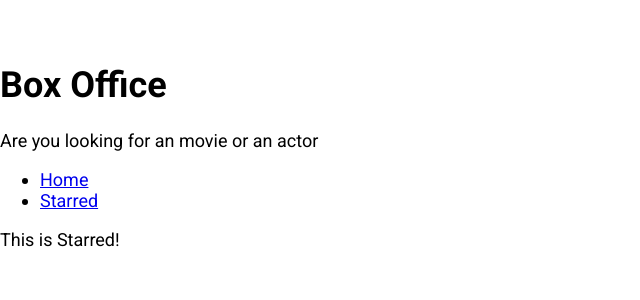
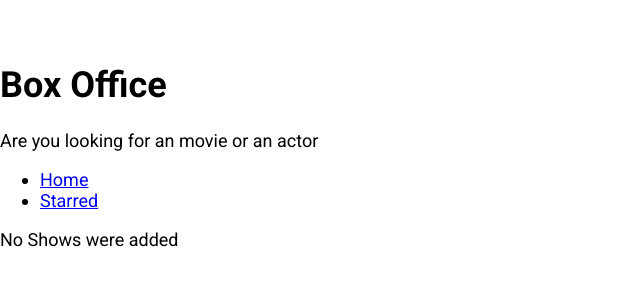
Before and after one commit to nygupta/Box-Office, a React (Create React App) app: page /starred in a window 1280 px wide. Shown: the top 300 px of the page, without its empty margins (0-640 px from the left). Built offline with nearby package versions, Linux system fonts and the light colour scheme.

Commit message:
finished starred page

```diff
--- a/src/pages/Home.js
+++ b/src/pages/Home.js
@@ -14,7 +14,6 @@
         apiGet(`/search/${searchOptions}?q=${input}`)
             .then(result => {
                 setResults(result);
-                console.log(result)
             });
     }
 
--- a/src/pages/Show.js
+++ b/src/pages/Show.js
@@ -36,7 +36,7 @@
                     dispatch({type: 'FETCH_SUCCESS', show: results});
             }).catch(err => {
                 if (isMounted)
-                dispatch({type: 'FETCH_FAILED', error: err.message});
+                    dispatch({type: 'FETCH_FAILED', error: err.message});
             });
 
         return () => {
--- a/src/pages/Starred.js
+++ b/src/pages/Starred.js
@@ -1,10 +1,40 @@
-import React from 'react';
+import React, { useState, useEffect } from 'react';
 import MainPageLayout from '../components/MainPageLayout';
+import ShowGrid from '../components/show/ShowGrid';
+import { useShows } from '../misc/custom-hooks';
+import { apiGet } from '../misc/config';
 
 const Starred = () => {
+    const [starred] = useShows();
+    const [shows, setShows] = useState(null);
+    const [isLoading, setIsLoading] = useState(false);
+    const [error, setError] = useState(null);
+
+    useEffect(() => {
+        if(starred && starred.length > 0) {
+            const promises = starred.map(showId => apiGet(`/shows/${showId}`));
+            Promise.all(promises)
+                .then(apiData => apiData.map(show => ({show})))
+                .then(results => {
+                    setShows(results);
+                    setIsLoading(false);
+                })
+                .catch(err => {
+                    setError(err.message);
+                    setIsLoading(false);
+                })
+        }
+        else {
+            setIsLoading(false);
+        }
+    }, [starred]);
+
     return (
         <MainPageLayout>
-            This is Starred!
+            {isLoading && <div>Shows is still loading </div>}
+            {error && <div>Error occured: {error}</div>}
+            {!isLoading && !shows && <div>No Shows were added</div>}
+            {!isLoading && !error && shows && <ShowGrid data={shows} />}
         </MainPageLayout>
     );
 };
```
